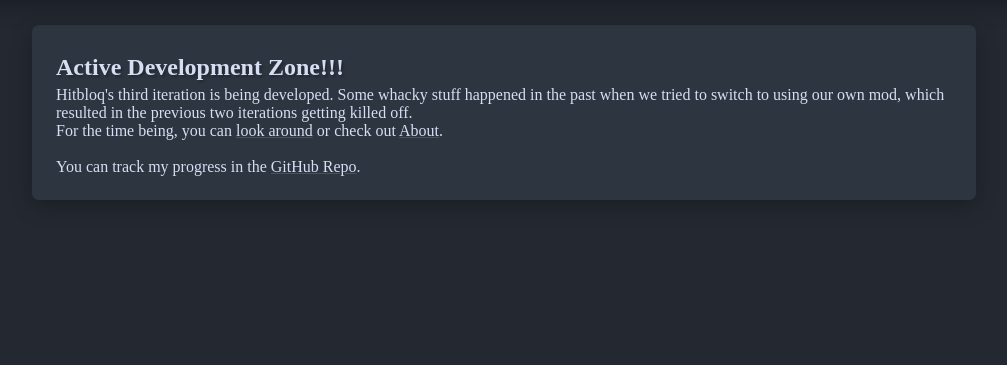
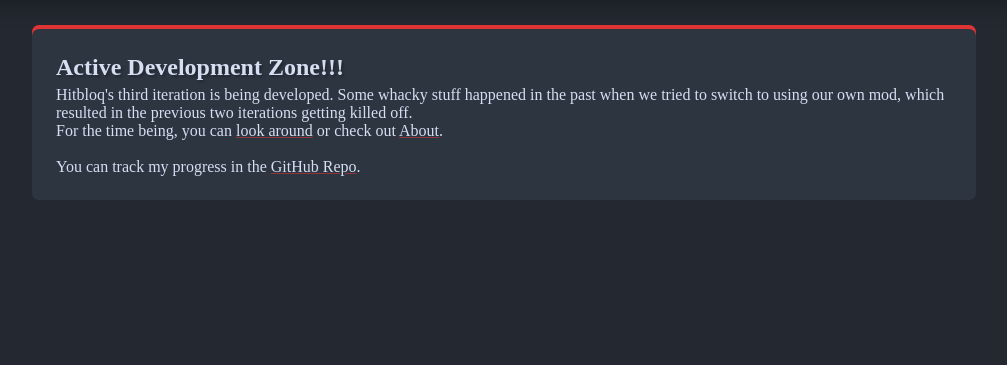
Before and after one commit to DaFluffyPotato/hitbloq, a Flask app: page / in a window 1280 px wide. Shown: the part 55-420 px from the top of the page, without its empty margins (136-1143 px from the left). Run offline with Flask 2, Linux system fonts and the light colour scheme; parts of the project's set-up code (start-up, migrations or seed data) failed here and were passed over; some libraries are stand-ins or nearby versions; some web fonts are replaced.

Commit message:
css changes

```diff
--- a/data/templates/about_layout.html
+++ b/data/templates/about_layout.html
@@ -1,5 +1,5 @@
 <div class="main">
-	<div class="card plain-card">
+	<div class="card plain-card overlayed-card">
 		<h2>About</h2><p>Hitbloq is a competitive ranking service for Beat Saber. Our goal is to provide a leaderboard and ranking system that anybody can use to create their own ranked ladders with a map pool of their choice. At the moment, Hitbloq is effectively an extension to <a href="https://scoresaber.com">Score Saber</a> since we run off of their data. Any scores on Score Saber can be imported into Hitbloq. A large part of Hitbloq is the <a href="https://discord.gg/pxWwtWJ">Hitbloq Discord</a>. The Discord server is a space for suggestions and discussion while also being the location the voting and ranking processes for the main map pool take place.<br><br>
 		<h2>Contributors</h2></p>
 		<table>
--- a/data/templates/actions_layout.html
+++ b/data/templates/actions_layout.html
@@ -1,5 +1,5 @@
 <div class="main">
-	<div class="card plain-card actions-card">
+	<div class="card plain-card actions-card overlayed-card">
 		<h2>Action Queue</h2>
 		<div class="action_list" id="action_list">
 		</div>
--- a/data/templates/leaderboard_layout.html
+++ b/data/templates/leaderboard_layout.html
@@ -1,5 +1,5 @@
 <div class="main">
-<div class="song-leaderboard leaderboard">
+<div class="song-leaderboard leaderboard overlayed-card">
 		<div class="card song-card">
 			<div class="song-card-background" style="background-image: url('\@song_picture'); -webkit-filter: blur(2px);">
 			</div>
--- a/data/templates/player_leaderboard_layout.html
+++ b/data/templates/player_leaderboard_layout.html
@@ -1,6 +1,6 @@
 <div class="main">
 	<div class="global-leaderboard leaderboard">
-		<div class="card leaderboard-card">
+		<div class="card leaderboard-card overlayed-card">
 			<div class="leaderboard-header">
 				<button class="nav-button nav-right" onclick="window.location.href = '\@next_page';"><i class="fas fa-arrow-right"></i></button>
 				<button class="nav-button nav-left" onclick="window.location.href = '\@last_page';"><i class="fas fa-arrow-left"></i></button>
--- a/data/templates/profile_layout.html
+++ b/data/templates/profile_layout.html
@@ -1,6 +1,6 @@
 <div class="main">
 	<div class="profile-page">
-		<div class="card user-card">
+		<div class="card user-card overlayed-card">
 			<div class="user-info">
 				<img class="picture" src="\@player_pic">
 				<span class="user-name"><b>\@player_name</b></span>
@@ -10,7 +10,7 @@
 				<span><b>Competitive Rating:</b> \@player_crcr</span>
 			</div>
 		</div>
-		<div class="card rank-graph-card">
+		<div class="card rank-graph-card overlayed-card">
 			<span class="rank-graph-title">Rank History:</span>
 			<div class="rank-graph">
 				<canvas class="rank-canvas"></canvas>
--- a/data/templates/ranked_list_layout.html
+++ b/data/templates/ranked_list_layout.html
@@ -1,5 +1,5 @@
 <div class="main">
-	<div class="card ranked-list">
+	<div class="card ranked-list overlayed-card">
 		<table class="song-table">
 			<thead class="song-table-header">
 				<th class="picture">&nbsp;</th>
--- a/data/templates/ranked_lists_layout.html
+++ b/data/templates/ranked_lists_layout.html
@@ -1,5 +1,5 @@
 <div class="main">
-	<div class="card ranked-list-card">
+	<div class="card ranked-list-card overlayed-card">
 		\@ranked_lists
 	</div>
 </div>
--- a/data/templates/simple_card_layout.html
+++ b/data/templates/simple_card_layout.html
@@ -1,5 +1,5 @@
 <div class="main">
-	<div class="card plain-card">
+	<div class="card plain-card overlayed-card">
 		\@page_content
 	</div>
 </div>
--- a/static/css/ranked-list.css
+++ b/static/css/ranked-list.css
@@ -9,8 +9,10 @@
 
 .ranked-list {
     width: 60%;
-	padding: 20px;
-	margin: 0 auto;
+    padding: 20px;
+	  margin: 0px auto;
+    position: relative;
+    top: 24px;
 }
 
 .playlist-card {
```
Also changed, not shown: static/css/navbar.css (line endings or trailing spaces).
